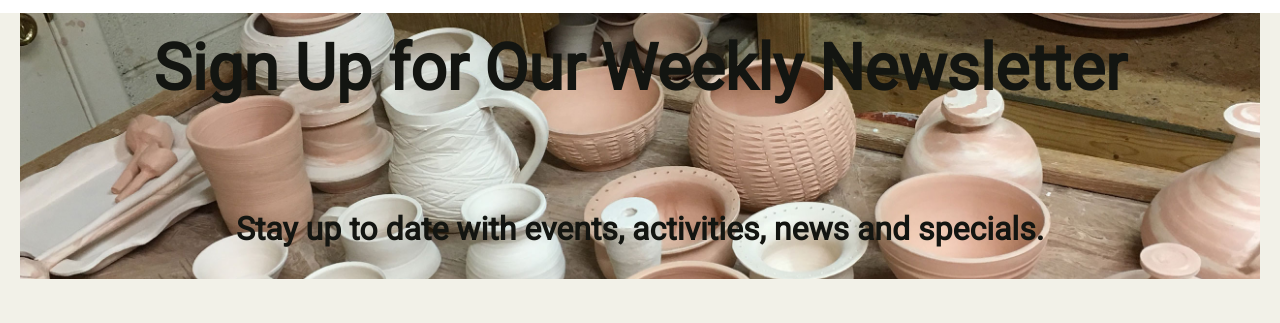
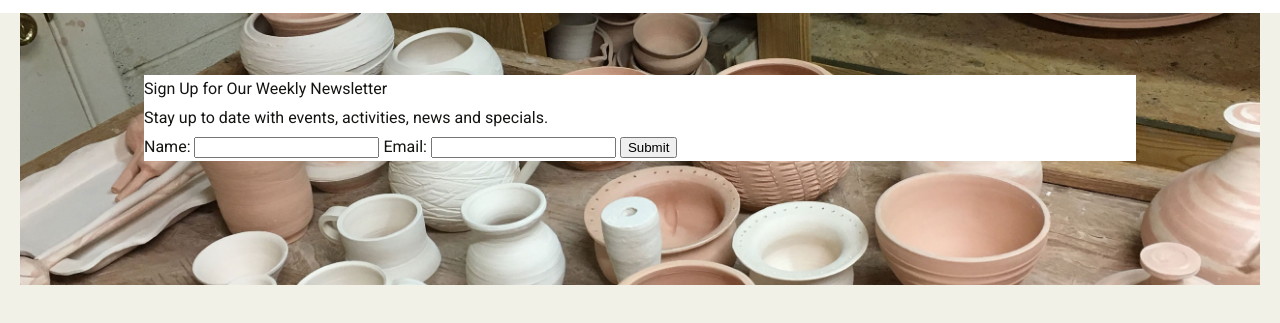
Before and after one commit to nancyb1199/week-one-project, a plain HTML site: page newsletter.html in a window 1280 px wide. Shown: the part 69-392 px from the top of the page. Drawn offline with Linux system fonts and the light colour scheme; files whose address does not match are found by name.

Commit message:
more newsletter changes

```diff
--- a/newsletter.html
+++ b/newsletter.html
@@ -10,6 +10,7 @@
     <link href="styles.css" rel="stylesheet">
 </head>
   <body>
+    <div class="news_page">
     <div class="wrapper">
       <header id="site-header">
       <img src="/Users/belscher/Documents/Projects/week-one-project/images/bent-creek-logo.png" height="50px" >
@@ -21,17 +22,24 @@
     </header>
 
     <div id="nl_main">
+      <div id="signup_form">
+        <div class="newshd1">Sign Up for Our Weekly Newsletter</div>
 
-      <h1>Sign Up for Our Weekly Newsletter</h1>
-
-      <h3>Stay up to date with events, activities, news and specials.</h3>
-
+        <div class="newshd2">Stay up to date with events, activities, news and specials.</div>
+        <form>
+          <label for="name">Name:</label>
+          <input type="text" name="name" id="name">
+          <label for="email">Email:</label>
+          <input type="email" name="email" id="email">
+          <button type="submit" id="submit">Submit</button>
+        </form>
+      </div> <!-- signup_form -->
     </div> <!-- nl_main -->
 
 
 
 
-
+</div> <!-- newspage -->
 
 
 </body>
--- a/styles.css
+++ b/styles.css
@@ -171,13 +171,27 @@ td{
 }
 tr:nth-child(odd) {background-color: #efe5d3}
 
-#nl_main {
-  display: flex;
-  flex-flow: column;
+/* ----------------- newsletter page styling ---------------------- */
+
+.news_page{
   background-image: url("/Users/belscher/Documents/Projects/week-one-project/images/background-2.jpg");
   background-size: 100%;
 }
 
+ #nl_main {
+  display: flex;
+  flex-flow: column;
+
+}
+
+ #signup_form{
+  background-color: white;
+  display: inline;
+  height: 50%;
+  align-items: center;
+  justify-content: center;
+  margin: 10%;
+}
 #site-footer {
 	position: fixed;
   margin-top: 20px;
```
